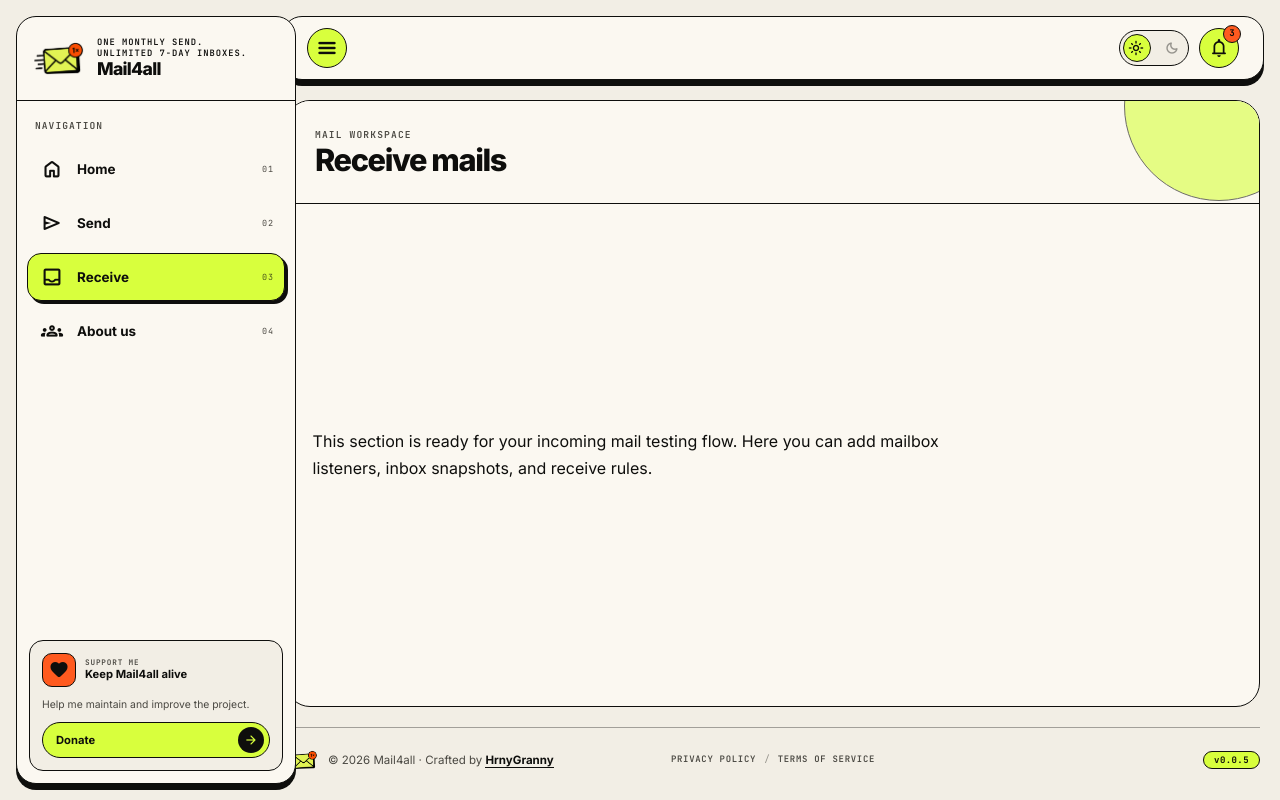
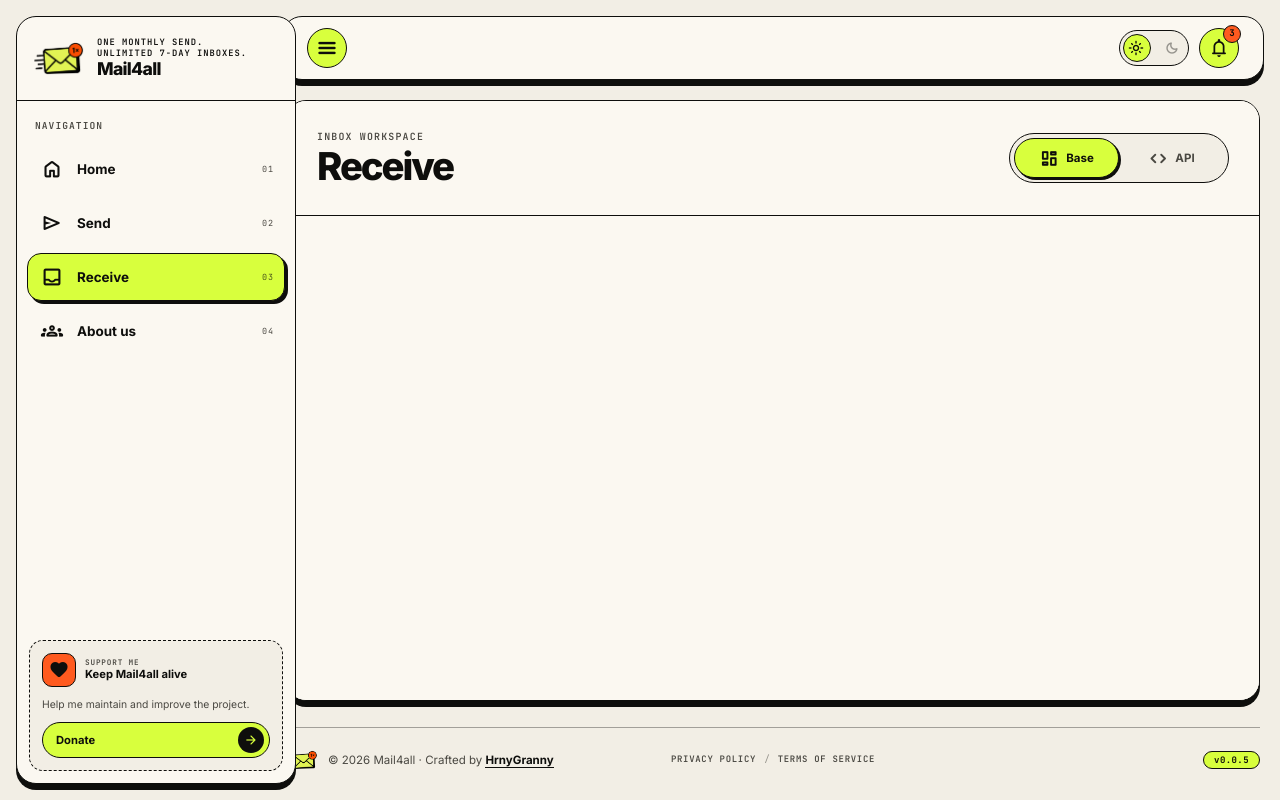
Before and after one commit to HrnyGranny/Mail4all, a Vue app in the folder Mail4all/frontend/: page / in a window 1280 px wide. Both pictures are taken after a click on the button "Receive". Built offline with nearby package versions, Linux system fonts and the light colour scheme.

Commit message:
v0.0.7 - Started Receive

```diff
--- a/Mail4all/frontend/src/components/Sidebar.vue
+++ b/Mail4all/frontend/src/components/Sidebar.vue
@@ -597,7 +597,7 @@ const handleDonate = () => {
 
   background-color: var(--color-paper);
 
-  border: 1px solid var(--color-ink);
+  border: 1px dashed var(--color-ink);
   border-radius: 14px;
 
   overflow: hidden;
@@ -643,6 +643,33 @@ const handleDonate = () => {
     "wght" 500,
     "GRAD" 0,
     "opsz" 24;
+}
+
+.bc-sidebar__support:hover .bc-sidebar__support-icon {
+  animation: support-heartbeat 650ms ease-in-out;
+}
+
+@keyframes support-heartbeat {
+  0%,
+  100% {
+    transform: scale(1);
+  }
+
+  25% {
+    transform: scale(1.18);
+  }
+
+  45% {
+    transform: scale(1);
+  }
+
+  65% {
+    transform: scale(1.1);
+  }
+
+  85% {
+    transform: scale(1);
+  }
 }
 
 .bc-sidebar__support-heading {
--- a/Mail4all/frontend/src/components/sections/Home.vue
+++ b/Mail4all/frontend/src/components/sections/Home.vue
@@ -625,7 +625,7 @@ const handleSectionChange = (view) => {
   color: var(--color-ink);
   background-color: var(--color-paper);
 
-  border: var(--border-width) solid var(--border-color);
+  border: var(--border-width) dashed var(--border-color);
   border-radius: var(--radius-lg);
 
   overflow: hidden;
@@ -849,7 +849,7 @@ const handleSectionChange = (view) => {
   color: var(--color-ink);
   background-color: var(--color-paper);
 
-  border: var(--border-width) solid var(--border-color);
+  border: var(--border-width) dashed var(--border-color);
   border-radius: var(--radius-lg);
 
   overflow: hidden;
@@ -857,7 +857,14 @@ const handleSectionChange = (view) => {
   transition:
     color var(--transition-normal),
     background-color var(--transition-normal),
-    border-color var(--transition-normal);
+    border-color var(--transition-normal),
+    transform var(--transition-fast),
+    box-shadow var(--transition-fast);
+}
+
+.home-checker:hover {
+  transform: translateY(-2px);
+  box-shadow: 4px 4px 0 var(--color-ink);
 }
 
 .home-checker__identity {
@@ -880,6 +887,16 @@ const handleSectionChange = (view) => {
   border-radius: 12px;
 
   font-size: 22px;
+
+  transition: transform var(--transition-fast);
+}
+
+.home-checker:hover .home-checker__icon {
+  transform: rotate(-4deg) scale(1.04);
+}
+
+.home-checker:hover .home-checker__icon {
+  transform: rotate(-4deg) scale(1.04);
 }
 
 .home-checker__content {
--- a/Mail4all/frontend/src/components/sections/receive/Receive.vue
+++ b/Mail4all/frontend/src/components/sections/receive/Receive.vue
@@ -1,24 +1,92 @@
+<script setup>
+import { ref } from 'vue'
+
+const activeMode = ref('base')
+
+const selectMode = (mode) => {
+  activeMode.value = mode
+}
+</script>
+
 <template>
   <section class="receive-section">
     <article class="receive-card">
-      <header class="receive-card__header">
-        <div class="receive-card__heading">
-          <span class="receive-card__eyebrow">
-            Mail workspace
-          </span>
+      <header class="receive-header">
+        <div class="receive-header__identity">
+          <div class="receive-header__content">
+            <span class="receive-header__eyebrow">
+              Inbox workspace
+            </span>
 
-          <h2 class="receive-card__title">
-            Receive mails
-          </h2>
+            <h1 class="receive-header__title">
+              Receive
+            </h1>
+          </div>
+        </div>
+
+        <div
+          class="receive-mode"
+          role="tablist"
+          aria-label="Receive mode"
+        >
+          <span
+            class="receive-mode__slider"
+            :class="{
+              'receive-mode__slider--api': activeMode === 'api',
+            }"
+            aria-hidden="true"
+          ></span>
+
+          <button
+            type="button"
+            class="receive-mode__option"
+            :class="{
+              'receive-mode__option--active': activeMode === 'base',
+            }"
+            role="tab"
+            :aria-selected="activeMode === 'base'"
+            aria-controls="receive-mode-panel"
+            @click="selectMode('base')"
+          >
+            <span
+              class="receive-mode__icon material-symbols-rounded"
+              aria-hidden="true"
+            >
+              dashboard
+            </span>
+
+            <span>Base</span>
+          </button>
+
+          <button
+            type="button"
+            class="receive-mode__option"
+            :class="{
+              'receive-mode__option--active': activeMode === 'api',
+            }"
+            role="tab"
+            :aria-selected="activeMode === 'api'"
+            aria-controls="receive-mode-panel"
+            @click="selectMode('api')"
+          >
+            <span
+              class="receive-mode__icon material-symbols-rounded"
+              aria-hidden="true"
+            >
+              code
+            </span>
+
+            <span>API</span>
+          </button>
         </div>
       </header>
 
-      <div class="receive-card__body">
-        <p>
-          This section is ready for your incoming mail testing flow.
-          Here you can add mailbox listeners, inbox snapshots, and receive rules.
-        </p>
-      </div>
+      <div
+        id="receive-mode-panel"
+        class="receive-content"
+        role="tabpanel"
+        tabindex="0"
+      ></div>
     </article>
   </section>
 </template>
@@ -31,6 +99,8 @@
   height: 100%;
   min-width: 0;
   min-height: 0;
+
+  padding: 0 0 6px;
 
   display: flex;
 
@@ -51,103 +121,274 @@
   color: var(--color-ink);
   background-color: var(--color-bone);
 
-  border: var(--border-width) solid var(--color-ink);
-  border-radius: 24px;
+  border: var(--border-width) solid var(--border-color);
+  border-radius: var(--radius-lg);
+
+  box-shadow: var(--shadow-sm);
 
   overflow: hidden;
 
   transition:
     color var(--transition-normal),
     background-color var(--transition-normal),
-    border-color var(--transition-normal),
-    box-shadow var(--transition-normal);
+    border-color var(--transition-normal);
 }
 
-.receive-card:hover {
-  box-shadow: var(--shadow-lg);
-}
+/* =========================================================
+   HEADER
+   ========================================================= */
 
-.receive-card__header {
-  position: relative;
-
-  padding: clamp(18px, 2.4vw, 28px);
+.receive-header {
+  width: 100%;
+  min-width: 0;
+  padding: clamp(18px, 2.5vw, 30px);
 
   display: flex;
   align-items: center;
   justify-content: space-between;
+  gap: 24px;
 
   background-color: var(--color-bone);
 
-  border-bottom: var(--border-width) solid var(--color-ink);
-
-  overflow: hidden;
+  border-bottom: var(--border-width) solid var(--border-color);
 }
 
-.receive-card__header::after {
-  content: "";
+.receive-header__identity {
+  min-width: 0;
 
-  position: absolute;
-  top: -90px;
-  right: -55px;
-
-  width: 190px;
-  height: 190px;
-
-  background-color: #d8ff3d;
-  border: var(--border-width) solid #0e0e0c;
-  border-radius: 50%;
-
-  opacity: 0.6;
-  pointer-events: none;
+  display: flex;
+  align-items: flex-start;
 }
 
-.receive-card__heading {
-  position: relative;
-  z-index: 1;
-
-  display: flex;
-  flex-direction: column;
-  gap: 4px;
+.receive-header__content {
+  min-width: 0;
 }
 
-.receive-card__eyebrow {
+.receive-header__eyebrow {
+  display: block;
+  margin-bottom: 4px;
+
   color: var(--color-graphite);
 
   font-family: var(--font-mono);
-  font-size: 0.6rem;
+  font-size: 0.62rem;
   font-weight: 600;
   line-height: 1.2;
   letter-spacing: 0.12em;
   text-transform: uppercase;
 }
 
-.receive-card__title {
+.receive-header__title {
   margin: 0;
 
   color: var(--color-ink);
 
-  font-size: clamp(1.35rem, 2.4vw, 2rem);
+  font-size: clamp(1.6rem, 3vw, 2.4rem);
   font-weight: 800;
   line-height: 1;
-  letter-spacing: -0.045em;
+  letter-spacing: -0.055em;
 }
 
-.receive-card__body {
-  flex: 1;
+/* =========================================================
+   MODE SELECTOR
+   ========================================================= */
 
-  padding: clamp(20px, 2vw, 32px);
+.receive-mode {
+  position: relative;
 
-  display: flex;
-  align-items: center;
+  flex: 0 0 auto;
+  width: min(100%, 220px);
+  height: 50px;
+  padding: 4px;
+
+  display: grid;
+  grid-template-columns: repeat(2, minmax(0, 1fr));
+
+  background-color: var(--color-paper);
+
+  border: var(--border-width) solid var(--border-color);
+  border-radius: var(--radius-pill);
+
+  overflow: hidden;
 }
 
-.receive-card__body p {
-  max-width: 65ch;
-  margin: 0;
+.receive-mode__slider {
+  position: absolute;
+  top: 4px;
+  bottom: 4px;
+  left: 4px;
+  z-index: 0;
 
+  width: calc(50% - 4px);
+
+  background-color: var(--color-chartreuse);
+
+  border: 1px solid var(--color-on-accent);
+  border-radius: var(--radius-pill);
+
+  box-shadow: 2px 2px 0 var(--color-on-accent);
+
+  transform: translateX(0);
+
+  transition: transform 260ms var(--ease-boldcase);
+
+  pointer-events: none;
+}
+
+.receive-mode__slider--api {
+  transform: translateX(100%);
+}
+
+.receive-mode__option {
+  position: relative;
+  z-index: 1;
+
+  min-width: 0;
+  height: 100%;
+  padding: 0 15px;
+
+  display: inline-flex;
+  align-items: center;
+  justify-content: center;
+  gap: 7px;
+
+  color: var(--color-graphite);
+  background-color: transparent;
+
+  border: none;
+  border-radius: var(--radius-pill);
+
+  font-family: var(--font-body);
+  font-size: 0.72rem;
+  font-weight: 700;
+
+  appearance: none;
+  cursor: pointer;
+
+  transition:
+    color var(--transition-fast),
+    transform var(--transition-fast);
+}
+
+.receive-mode__option:hover {
   color: var(--color-ink);
 
-  font-size: 1rem;
-  line-height: 1.7;
+  transform: translateY(-1px);
+}
+
+.receive-mode__option--active,
+.receive-mode__option--active:hover {
+  color: var(--color-on-accent);
+
+  transform: none;
+}
+
+.receive-mode__icon {
+  width: 20px;
+  height: 20px;
+  flex: 0 0 20px;
+
+  color: currentColor;
+
+  font-size: 19px;
+
+  font-variation-settings:
+    "FILL" 0,
+    "wght" 600,
+    "GRAD" 0,
+    "opsz" 20;
+}
+
+/* =========================================================
+   CONTENT
+   ========================================================= */
+
+.receive-content {
+  flex: 1 1 auto;
+
+  width: 100%;
+  min-width: 0;
+  min-height: 0;
+
+  background-color: var(--color-bone);
+}
+
+/* =========================================================
+   TABLET
+   ========================================================= */
+
+@media (max-width: 991.98px) {
+  .receive-section {
+    height: auto;
+    min-height: 100%;
+    flex: 0 0 auto;
+
+    overflow: visible;
+  }
+
+  .receive-card {
+    height: auto;
+    min-height: 100%;
+  }
+
+  .receive-header {
+    align-items: flex-start;
+  }
+
+  .receive-content {
+    min-height: 420px;
+  }
+}
+
+/* =========================================================
+   MOBILE
+   ========================================================= */
+
+@media (max-width: 767.98px) {
+  .receive-header {
+    padding: 18px;
+
+    flex-direction: column;
+    align-items: stretch;
+    gap: 18px;
+  }
+
+  .receive-mode {
+    width: 100%;
+    max-width: none;
+  }
+
+  .receive-mode__option {
+    width: 100%;
+    min-width: 0;
+  }
+}
+
+/* =========================================================
+   SMALL MOBILE
+   ========================================================= */
+
+@media (max-width: 575.98px) {
+  .receive-header {
+    padding: 16px;
+  }
+
+  .receive-header__title {
+    font-size: 1.65rem;
+  }
+
+  .receive-mode {
+    height: 46px;
+  }
+
+  .receive-mode__option {
+    padding: 0 12px;
+
+    font-size: 0.68rem;
+  }
+
+  .receive-content {
+    min-height: 360px;
+  }
 }
 </style>
```
